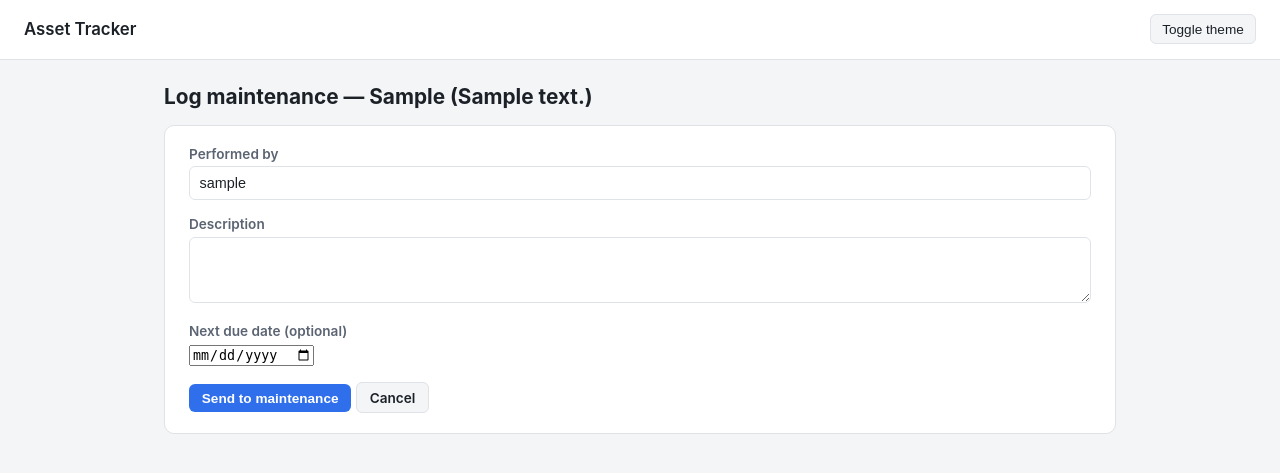
After one commit to ceason5002/asset_tracker2, a Django app: page /assets/1/log-maintenance/ in a window 1280 px wide. The commit adds this page. Shown: the top 473 px of the page. Run offline with Django 5.2, Linux system fonts and the light colour scheme; a user stored in the database is signed in; tables that the repository leaves empty hold one stand-in row (values such as "Sample post").

Commit message:
Add maintenance logging workflow
log_maintenance sends an Available asset to Maintenance and records a
MaintenanceLog row; complete_maintenance marks it Available again.
Verified the full Available -> Maintenance -> Available cycle end-to-end.

```diff
--- a/assets/templates/assets/asset_list.html
+++ b/assets/templates/assets/asset_list.html
@@ -43,10 +43,16 @@
         <td>
           {% if asset.status == 'Available' %}
             <a class="btn btn-primary" href="{% url 'assets:checkout_asset' asset.asset_id %}">Check out</a>
+            <a class="btn btn-secondary" href="{% url 'assets:log_maintenance' asset.asset_id %}">Log maintenance</a>
           {% elif asset.status == 'Checked Out' and asset.active_checkout %}
             <form class="inline" method="post" action="{% url 'assets:return_asset' asset.active_checkout.checkout_id %}">
               {% csrf_token %}
               <button class="btn btn-secondary" type="submit">Return</button>
+            </form>
+          {% elif asset.status == 'Maintenance' %}
+            <form class="inline" method="post" action="{% url 'assets:complete_maintenance' asset.asset_id %}">
+              {% csrf_token %}
+              <button class="btn btn-secondary" type="submit">Mark available</button>
             </form>
           {% else %}
             &mdash;
--- /dev/null
+++ b/assets/templates/assets/maintenance_form.html
@@ -0,0 +1,26 @@
+{% extends "assets/base.html" %}
+
+{% block title %}Log maintenance - {{ asset.asset_tag }} - Asset Tracker{% endblock %}
+
+{% block content %}
+<h1>Log maintenance &mdash; {{ asset.asset_tag }} ({{ asset.description }})</h1>
+<div class="card" style="padding: 1.25rem 1.5rem;">
+  <form method="post">
+    {% csrf_token %}
+    <div class="field">
+      <label for="performed_by">Performed by</label>
+      <input type="text" name="performed_by" id="performed_by" value="{{ default_performed_by }}" required>
+    </div>
+    <div class="field">
+      <label for="description">Description</label>
+      <textarea name="description" id="description" rows="3" required></textarea>
+    </div>
+    <div class="field">
+      <label for="next_due_date">Next due date (optional)</label>
+      <input type="date" name="next_due_date" id="next_due_date">
+    </div>
+    <button class="btn btn-primary" type="submit">Send to maintenance</button>
+    <a class="btn btn-secondary" href="{% url 'assets:asset_list' %}">Cancel</a>
+  </form>
+</div>
+{% endblock %}
--- a/assets/urls.py
+++ b/assets/urls.py
@@ -8,4 +8,6 @@ urlpatterns = [
     path('', views.asset_list, name='asset_list'),
     path('<int:asset_id>/checkout/', views.checkout_asset, name='checkout_asset'),
     path('checkouts/<int:checkout_id>/return/', views.return_asset, name='return_asset'),
+    path('<int:asset_id>/log-maintenance/', views.log_maintenance, name='log_maintenance'),
+    path('<int:asset_id>/complete-maintenance/', views.complete_maintenance, name='complete_maintenance'),
 ]
--- a/assets/views.py
+++ b/assets/views.py
@@ -3,7 +3,7 @@ from django.contrib import messages
 from django.shortcuts import get_object_or_404, redirect, render
 from django.utils import timezone
 
-from .models import Asset, Checkout, Officer
+from .models import Asset, Checkout, MaintenanceLog, Officer
 
 
 @login_required
@@ -68,3 +68,47 @@ def return_asset(request, checkout_id):
         messages.success(request, f'{asset.asset_tag} returned by {checkout.officer}.')
 
     return redirect('assets:asset_list')
+
+
+@login_required
+def log_maintenance(request, asset_id):
+    asset = get_object_or_404(Asset, pk=asset_id)
+
+    if asset.status != 'Available':
+        messages.error(request, f'{asset.asset_tag} must be Available to send it to maintenance.')
+        return redirect('assets:asset_list')
+
+    if request.method == 'POST':
+        performed_by = request.POST.get('performed_by', '').strip()
+        description = request.POST.get('description', '').strip()
+        next_due_date = request.POST.get('next_due_date') or None
+
+        MaintenanceLog.objects.create(
+            asset=asset,
+            performed_at=timezone.now(),
+            performed_by=performed_by,
+            description=description,
+            next_due_date=next_due_date,
+        )
+        asset.status = 'Maintenance'
+        asset.save(update_fields=['status'])
+
+        messages.success(request, f'{asset.asset_tag} sent to maintenance.')
+        return redirect('assets:asset_list')
+
+    return render(request, 'assets/maintenance_form.html', {
+        'asset': asset,
+        'default_performed_by': request.user.get_username(),
+    })
+
+
+@login_required
+def complete_maintenance(request, asset_id):
+    asset = get_object_or_404(Asset, pk=asset_id, status='Maintenance')
+
+    if request.method == 'POST':
+        asset.status = 'Available'
+        asset.save(update_fields=['status'])
+        messages.success(request, f'{asset.asset_tag} marked Available.')
+
+    return redirect('assets:asset_list')
```
Also changed, not shown: CHANGELOG.md.
